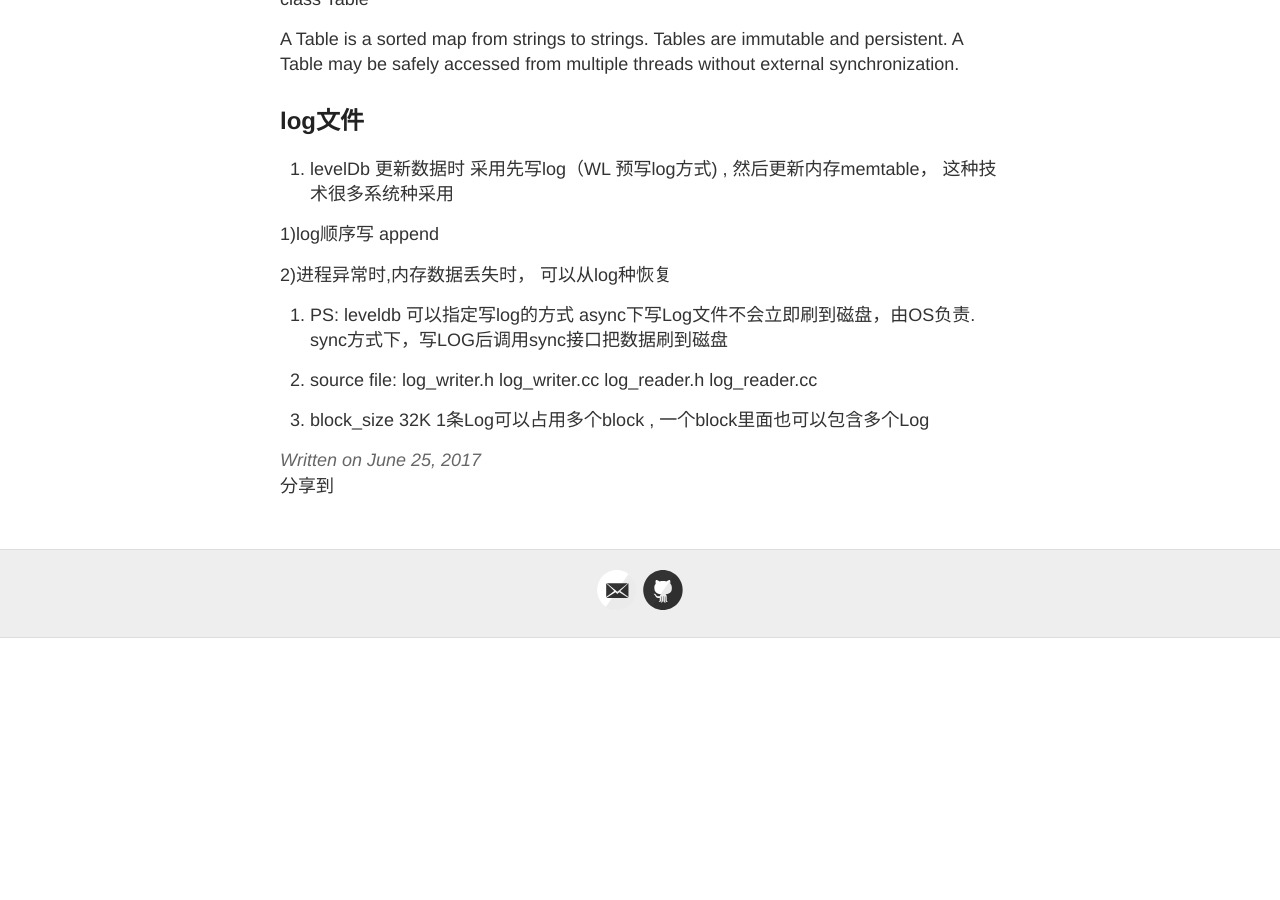
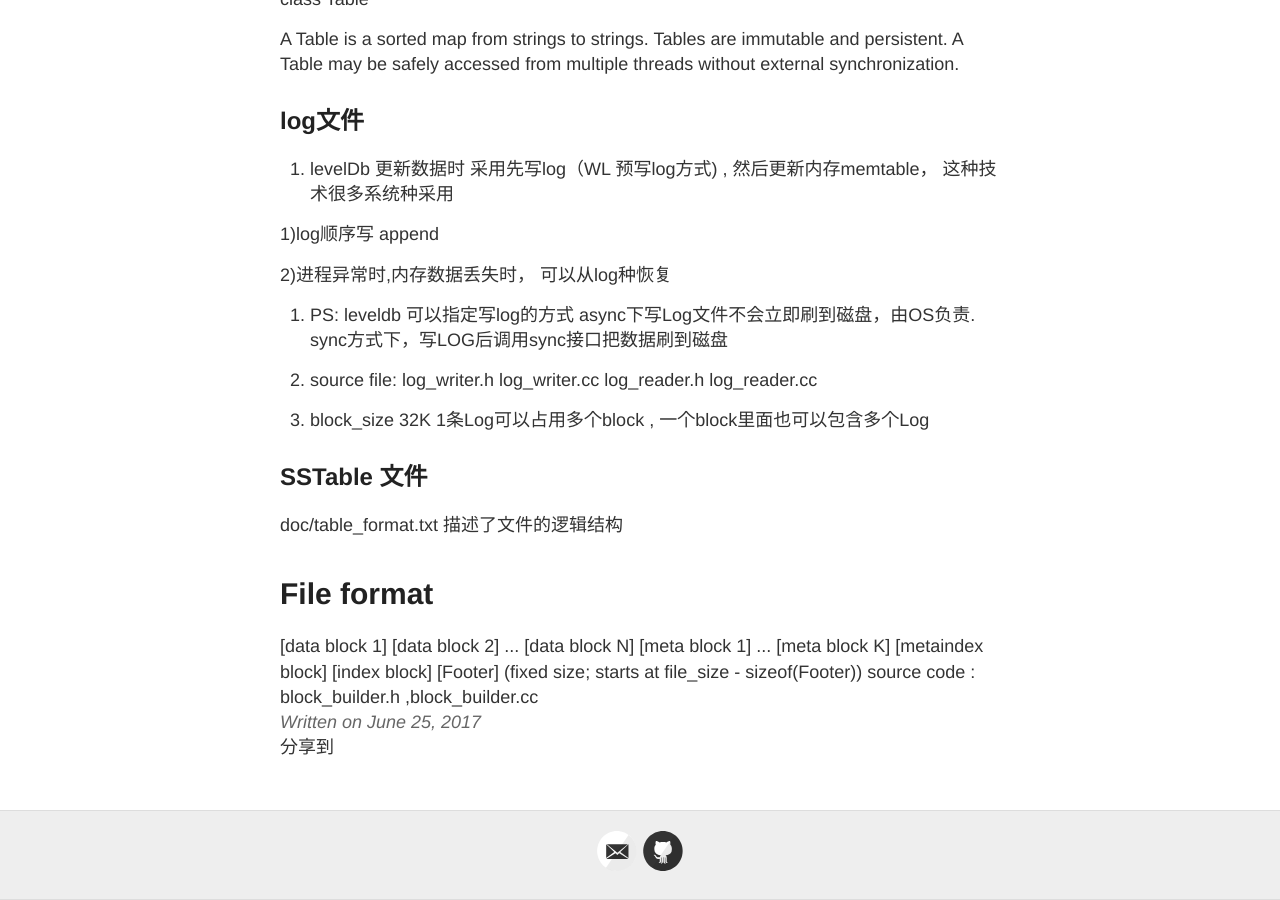
Before and after one commit to smallHW89/smallHW89.github.io, a Jekyll site: the page built from _posts/2017-06-25-leveldb.md, in a window 1280 px wide and 900 px high, scrolled down 1127 px. Built offline with Jekyll 4.4.1, drawn with Linux system fonts in a browser that asks for light colours; our own code applies the rules of GitHub Pages for plain Markdown files; comment, search, counter and statistics services are not loaded; before the commit the page ends 1765 px from its top, so only the background shows below that.

Commit message:
mod leveldb.md

```diff
--- a/_posts/2017-06-25-leveldb.md
+++ b/_posts/2017-06-25-leveldb.md
@@ -55,3 +55,37 @@ multiple threads without external synchronization.
 3. source file: log_writer.h log_writer.cc log_reader.h log_reader.cc
 
 4. block_size 32K  1条Log可以占用多个block , 一个block里面也可以包含多个Log
+
+
+## SSTable 文件
+doc/table_format.txt 描述了文件的逻辑结构
+
+File format
+===========
+
+  <beginning_of_file>
+
+  [data block 1]
+
+  [data block 2]
+
+  ...
+
+  [data block N]
+
+  [meta block 1]
+
+  ...
+
+  [meta block K]
+
+  [metaindex block]
+
+  [index block]
+
+  [Footer]        (fixed size; starts at file_size - sizeof(Footer))
+
+  <end_of_file>
+
+
+source code :   block_builder.h ,block_builder.cc
```
